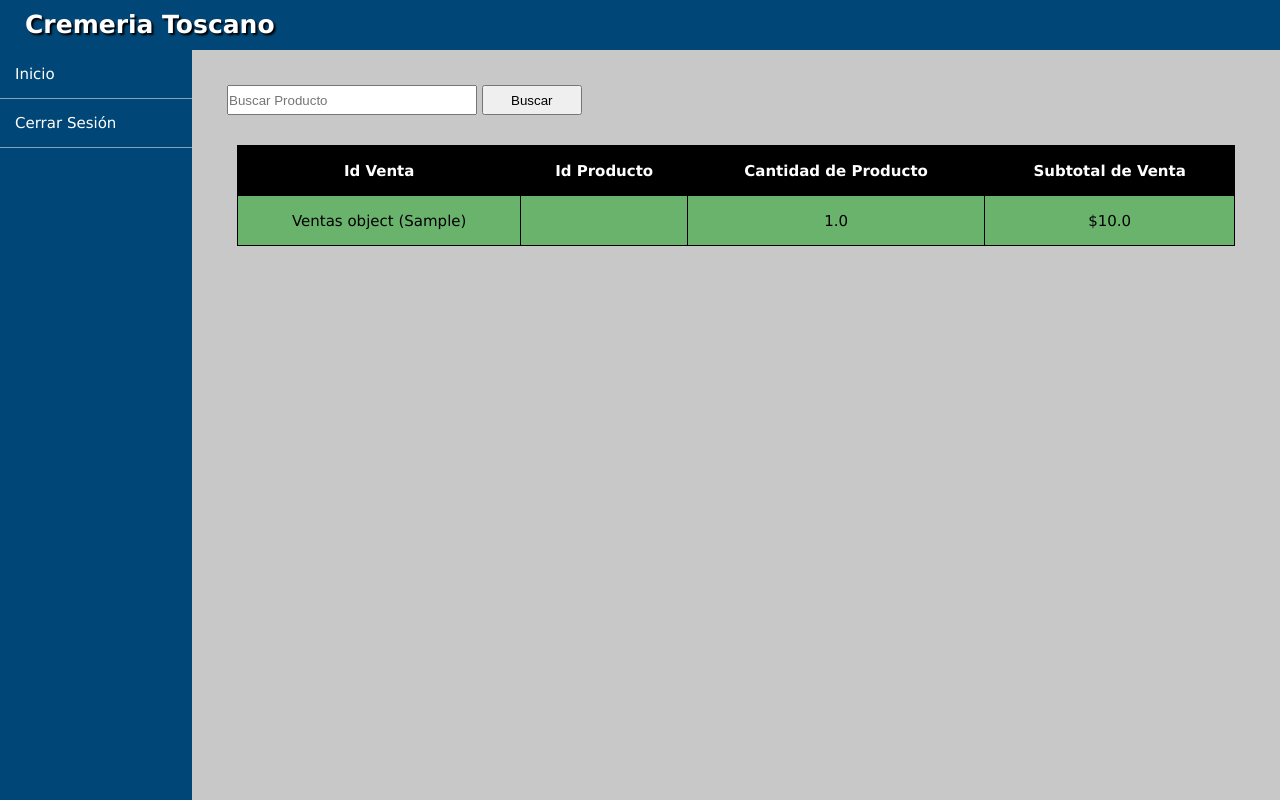
After one commit to JuanPascual27/Cremeria_Toscano, a Django app: template Cremeria_Toscano/templates/Cremeria_ToscanoApp/mostrar_detallesventas.html in a window 1280 px wide. The commit adds this page. Run offline with Django 3.2, Linux system fonts and the light colour scheme; the template is opened without the code that fills it: values that come from a table or form of the project are taken from there, others are empty; data comes from the database, SQL or seed files in the repository; tables that the repository leaves empty hold one stand-in row (values such as "Sample post"); some libraries are stand-ins or nearby versions.

Commit message:
Add files via upload

```diff
--- a/Cremeria_Toscano/templates/Cremeria_ToscanoApp/index.html
+++ b/Cremeria_Toscano/templates/Cremeria_ToscanoApp/index.html
@@ -30,7 +30,7 @@
                     <li><a href="">Detalles de compra</a></li>
                     {% endif %}
                     {% if perms.Cremeria_ToscanoApp.view_detallesventas %}
-                    <li><a href="">Detalles de venta</a></li>
+                    <li><a href="{% url 'Cremeria_ToscanoApp:detallesventas' %}">Detalles de venta</a></li>
                     {% endif %}
                     {% if perms.Cremeria_ToscanoApp.view_productos %}
                     <li><a href="{% url 'Cremeria_ToscanoApp:productos' %}">Productos</a></li>
--- /dev/null
+++ b/Cremeria_Toscano/templates/Cremeria_ToscanoApp/mostrar_detallesventas.html
@@ -0,0 +1,56 @@
+{% extends 'Cremeria_ToscanoApp/index.html' %}
+{% block titulo %}Detalles de Ventas{% endblock titulo %}
+
+{% block formulario %}
+    <div class="acciones">
+        <div class="consultar">
+            <form method="POST">{% csrf_token %}
+                <input type="text", class="texto" name="consulta" placeholder="Buscar Producto">
+                <button type="submit" class="boton_buscar">Buscar</button>
+            </form>
+        </div>
+        {% if perms.Cremeria_ToscanoApp.add_detallesventas %}
+        <div class="boton">
+            <a class="boton_agregar" href="{% url 'Cremeria_ToscanoApp:agregardetallesventas' %}">Agregar +</a>
+        </div>
+        {% endif %}
+    </div>
+    {% if detallesventas %}
+        <div class="dtabla">
+            <table class="tabla">
+                <thead>
+                    <tr>
+                        <th>Id Venta</th>
+                        <th>Id Producto</th>
+                        <th>Cantidad de Producto</th>
+                        <th>Subtotal de Venta</th>
+                        {% if perms.Cremeria_ToscanoApp.delete_detallesventas %}
+                        <th></th>
+                        {% endif %}
+                    </tr>
+                </thead>
+                <tbody>
+                    {% for DetallesVentas in detallesventas %}
+                        <tr>
+                            <td>
+                            {% if perms.Cremeria_ToscanoApp.change_detallesventas %}
+                                <a href="{% url 'Cremeria_ToscanoApp:modificardetallesventas' DetallesVentas.idventa %}">{{ DetallesVentas.idventa }}</a>
+                            {% else %}
+                                {{ DetallesVentas.idventa }}
+                            {% endif %}
+                            </td>
+                            <td>{{ DetallesVentas.idproducto }}</td>
+                            <td>{{ DetallesVentas.cantidadpv }}</td>
+                            <td>${{ DetallesVentas.subtotalv}}</td>
+                            {% if perms.Cremeria_ToscanoApp.delete_detallesventas %}
+                            <td><a href="{% url 'Cremeria_ToscanoApp:eliminardetallesventas' DetallesVentas.idventa %}">Eliminar</a></td>
+                            {% endif %}
+                        </tr>
+                    {% endfor %}
+                </tbody>
+            </table>
+        </div>
+    {% else %}
+        <h2>No existen Detalles de Ventas registrados</h2>
+    {% endif %}
+{% endblock formulario %}
```
Also changed, not shown: Cremeria_Toscano/templates/Cremeria_ToscanoApp/detallesventas_confirm_delete.html (added, +16 -0 lines).
